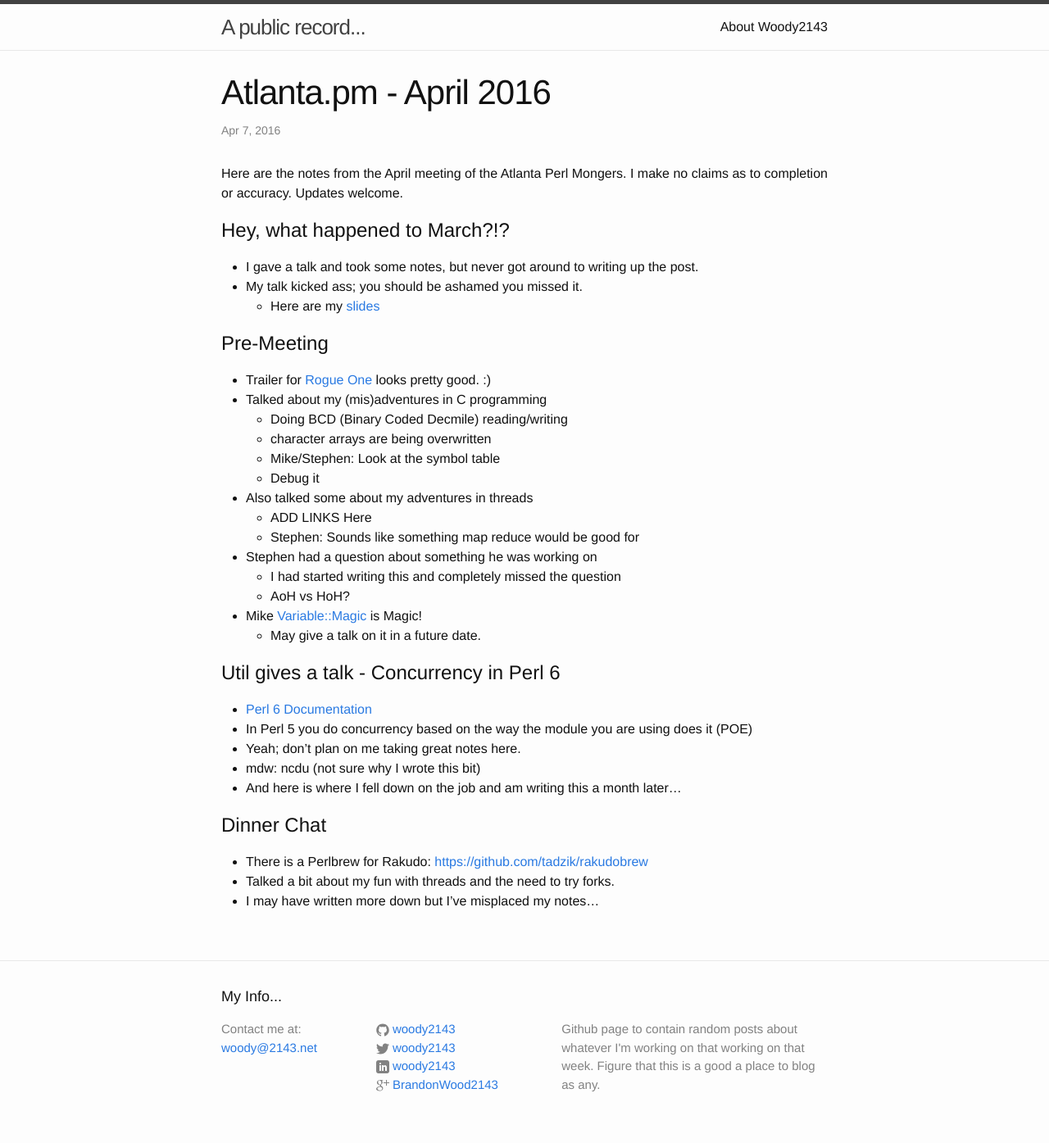
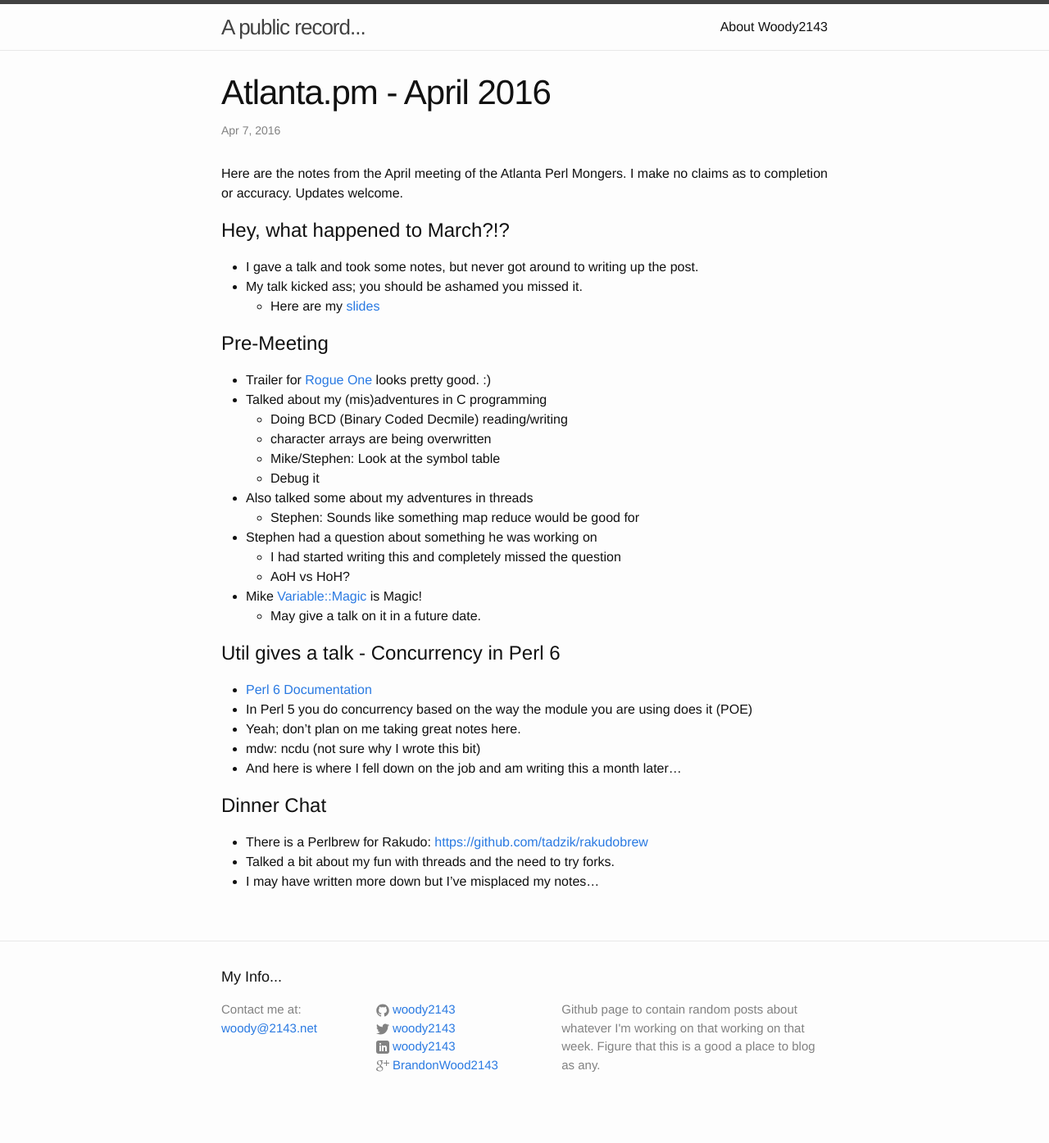
Before and after one commit to Woody2143/woody2143.github.io, a Jekyll site: the page built from _posts/2016-04-07-atlantapm.markdown, in a window 1280 px wide. Shown: the whole page at 82% size. Built offline with Jekyll 4.4.1, drawn with Linux system fonts in a browser that asks for light colours; after the commit the page ends 1371 px from its top, so only the background shows below that.

Commit message:
updated link

```diff
--- a/_posts/2016-04-07-atlantapm.markdown
+++ b/_posts/2016-04-07-atlantapm.markdown
@@ -27,7 +27,6 @@ Here are the notes from the April meeting of the Atlanta Perl Mongers. I make no
   - Mike/Stephen: Look at the symbol table
   - Debug it
 - Also talked some about my adventures in threads
-  - ADD LINKS Here
   - Stephen: Sounds like something map reduce would be good for
 - Stephen had a question about something he was working on
   - I had started writing this and completely missed the question
```
